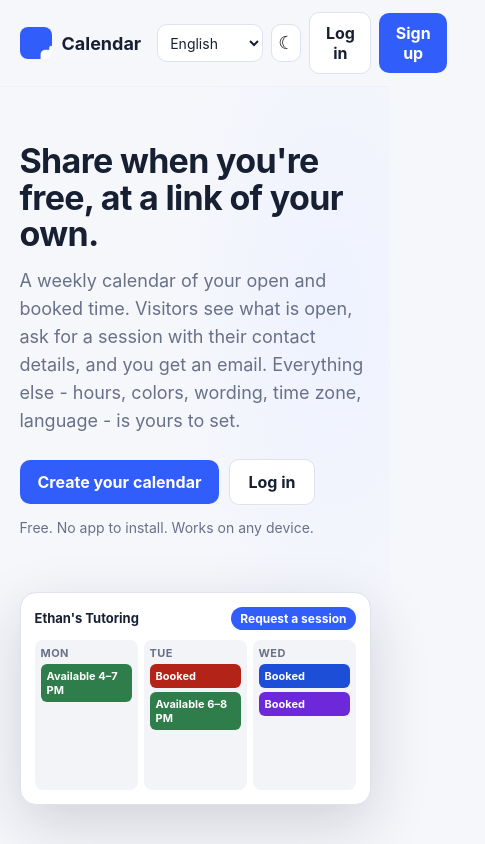
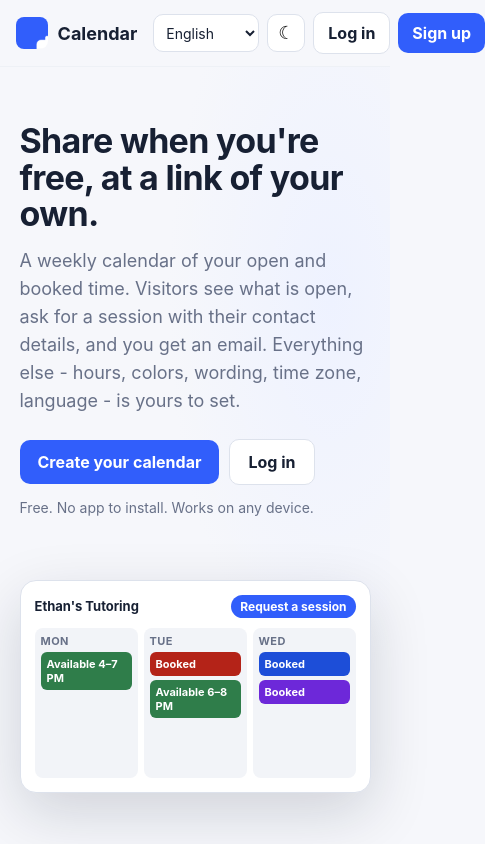
Before and after one commit to epoon2/Tutoring-Availability, a website: page public/index.html in a window 390 px wide. Shown: the top 844 px of the page, 485 px wide, since content can reach past the window. Drawn offline with Linux system fonts and the light colour scheme; no server answers.

Commit message:
The pages use the width of the screen they are on
On a wide monitor the home page still sat in a 1400px column with
empty margins on either side, and the calendar in 1560px. The home
page's content now runs to 1720px with narrower gutters (4vw), the
hero gives its sample calendar up to 760px, and the calendar page
goes to 1920px. On a phone the header's buttons no longer wrap
onto two lines.

```diff
--- a/public/index.html
+++ b/public/index.html
@@ -47,9 +47,9 @@
       justify-content: space-between;
       align-items: center;
       gap: 16px;
-      max-width: 1400px;
+      max-width: 1720px;
       margin: 0 auto;
-      padding: 12px 5vw;
+      padding: 12px 4vw;
     }
 
     .home-brand {
@@ -90,6 +90,10 @@
       gap: 8px;
     }
 
+    .home-top-actions .btn {
+      white-space: nowrap;
+    }
+
     .home {
       padding: 0 0 40px;
     }
@@ -99,7 +103,7 @@
       its content held to a comfortable measure inside.
     */
     .band {
-      padding: 72px 5vw;
+      padding: 72px 4vw;
     }
 
     .band-alt {
@@ -111,7 +115,7 @@
     }
 
     .wrap {
-      max-width: 1400px;
+      max-width: 1720px;
       margin: 0 auto;
     }
 
@@ -123,8 +127,8 @@
 
     .home-hero {
       display: grid;
-      grid-template-columns: minmax(0, 1fr) minmax(320px, 620px);
-      gap: 56px;
+      grid-template-columns: minmax(0, 1fr) minmax(320px, 760px);
+      gap: 64px;
       align-items: center;
     }
 
@@ -132,8 +136,8 @@
       background:
         radial-gradient(60% 70% at 85% 30%, var(--accent-tint), transparent 70%),
         var(--bg);
-      padding-top: 88px;
-      padding-bottom: 88px;
+      padding-top: 96px;
+      padding-bottom: 96px;
     }
 
     .home-hero h1 {
--- a/public/styles.css
+++ b/public/styles.css
@@ -240,7 +240,7 @@ button {
 ----------------------------- */
 
 .app-shell {
-  max-width: 1560px;
+  max-width: 1920px;
 
   margin: 0 auto;
 
```
